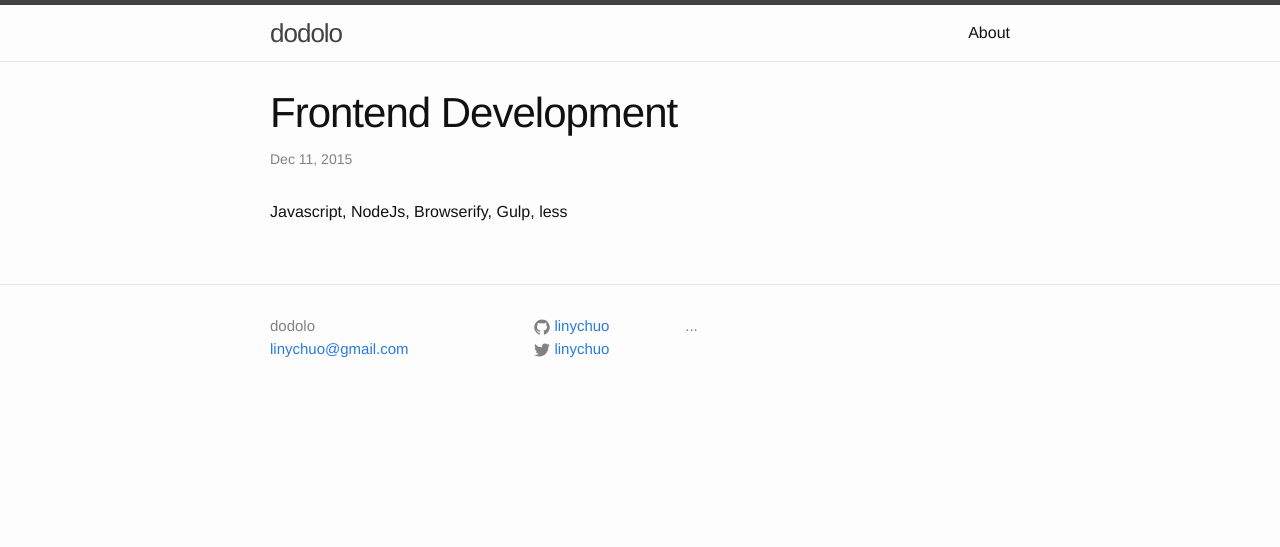
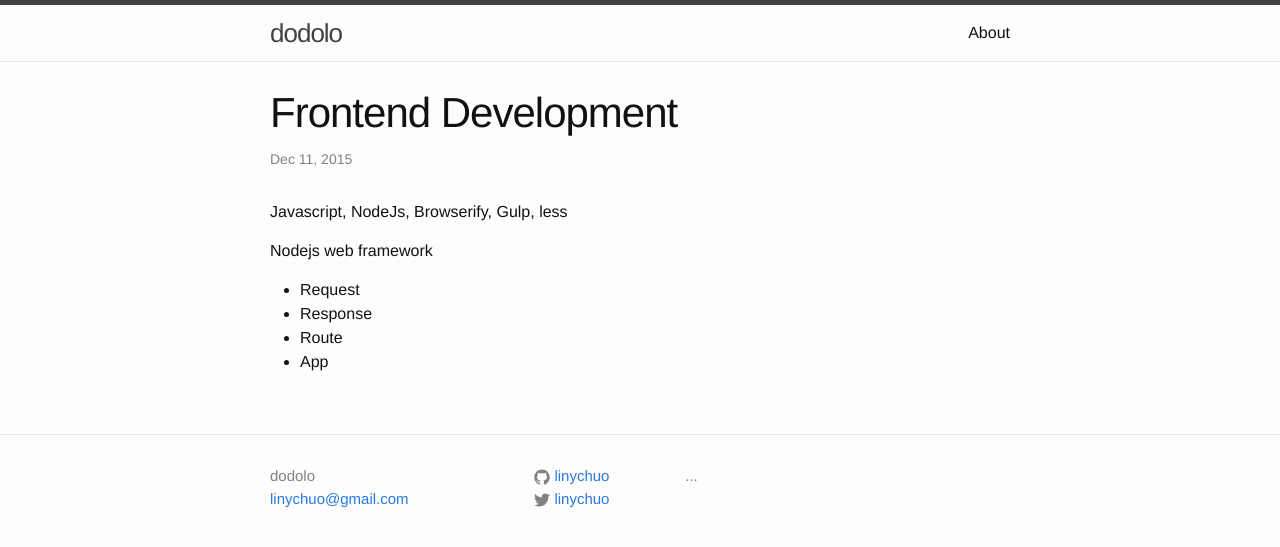
Before and after one commit to linychuo/my-blog, a Jekyll site: the page built from _posts/2015-12-11-Frontend Development.markdown, in a window 1280 px wide. Shown: the top 547 px of the page. Built offline with Jekyll 4.4.1, drawn with Linux system fonts in a browser that asks for light colours.

Commit message:
Update 2015-12-11-Frontend Development.markdown

```diff
--- a/_posts/2015-12-11-Frontend Development.markdown
+++ b/_posts/2015-12-11-Frontend Development.markdown
@@ -6,3 +6,10 @@ categories: Javascript
 ---
 
 Javascript, NodeJs, Browserify, Gulp, less
+
+Nodejs web framework
+
+- Request
+- Response
+- Route
+- App
```
